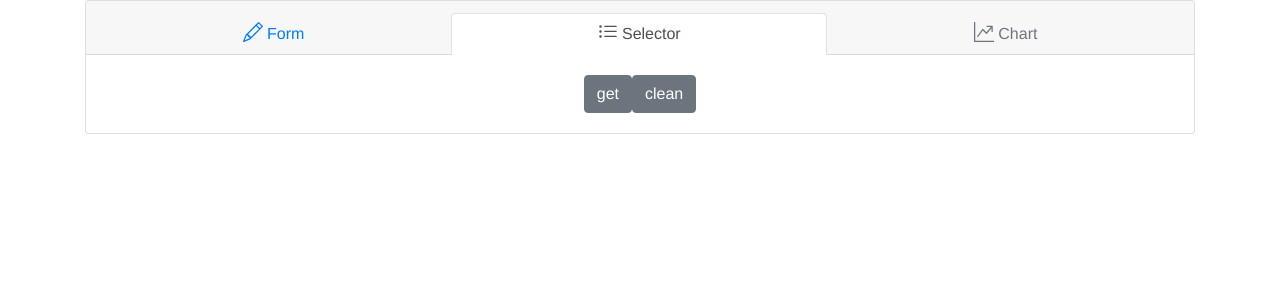
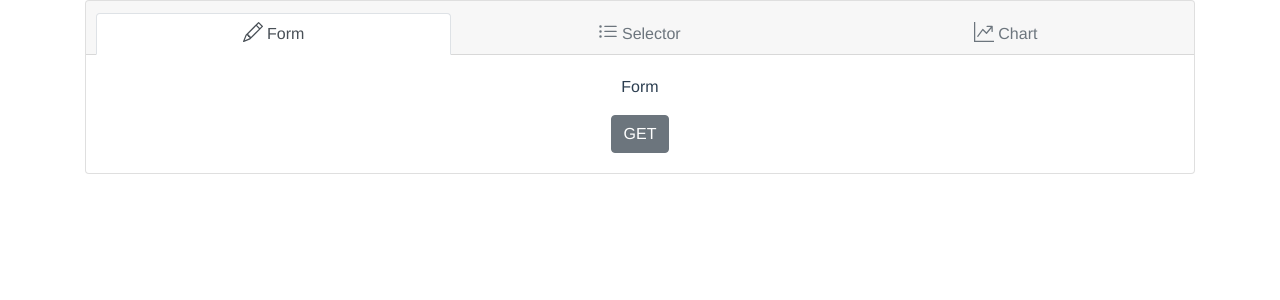
Before and after one commit to delongchen/cquptPointChart, a Vue app: page / in a window 1280 px wide. Shown: the top 300 px of the page. Built offline with nearby package versions, Linux system fonts and the light colour scheme.

Commit message:
解决异步请求问题

```diff
--- a/src/components/room_grade/PointChart.vue
+++ b/src/components/room_grade/PointChart.vue
@@ -52,13 +52,13 @@
             :fill="v.infos.color"
             :cx="sx(v.infos.vx)"
             :cy="sy(v.infos.vy)"
-            @mouseover="event => {event.target.style.fill = v.infos.grade}"
-            @mouseout="event => {event.target.style.fill = v.infos.color}"
+            @mouseleave="event => {event.target.style.fill = v.infos.color}"
+            @mouseenter="event => {event.target.style.fill = v.infos.grade}"
             v-show="grade_settings[v.infos.grade].show"
           >
             <b-popover
                 placement="auto"
-                no-fade="true"
+                no-fade
                 :target="`popover-${k}`"
                 triggers="hover">
               <template v-slot:title>{{ v.name }}</template>
--- a/src/components/room_grade/RoomForm.vue
+++ b/src/components/room_grade/RoomForm.vue
@@ -1,12 +1,24 @@
 <template>
   <div>
     <p>Form</p>
+    <b-button @click="getOne">GET</b-button>
   </div>
 </template>
 
 <script>
   export default {
-    name: "RoomForm"
+    name: "RoomForm",
+    data() {
+      return {
+
+      }
+    },
+    methods: {
+      async getOne() {
+        await this.$store.dispatch('parseRoomInfo', './new_data.json');
+        await this.$router.push('chart')
+      }
+    }
   }
 </script>
 
--- a/src/components/room_grade/RoomMain.vue
+++ b/src/components/room_grade/RoomMain.vue
@@ -4,22 +4,41 @@
 
       <b-card-header header-tag="nav">
         <b-nav card-header tabs fill>
-          <b-nav-item to="/form" exact exact-active-class="active"><BIconPencil /> Form</b-nav-item>
-          <b-nav-item to="/" exact exact-active-class="active"><BIconListUl /> Selector</b-nav-item>
+          <b-nav-item to="/" exact exact-active-class="active"><BIconPencil /> Form</b-nav-item>
+
+          <b-nav-item
+              id="se_bt"
+              to="/selector"
+              exact
+              exact-active-class="active"
+              :disabled="isEmpty"
+          >
+            <BIconListUl />
+            Selector
+            <b-popover
+                target="se_bt"
+                :disabled="!isEmpty"
+                triggers="hover"
+                placement="bottom">
+              <template v-slot:title>Nothing to show!</template>
+              move to <b>Form</b> to get one
+            </b-popover>
+          </b-nav-item>
+
           <b-nav-item
               id="chart_button"
               to="/chart"
               exact
               exact-active-class="active"
               :disabled="isEmpty"><BIconGraphUp /> Chart</b-nav-item>
-
           <b-popover
               target="chart_button"
               :disabled="!isEmpty"
               triggers="hover"
               placement="bottom">
             <template v-slot:title>Nothing to show!</template>
-            move to <b>Selector</b> choose one
+            <p>move to <b>Selector</b> choose one</p>
+            <p>or <b>Form</b> to get one</p>
           </b-popover>
         </b-nav>
       </b-card-header>
--- a/src/components/room_grade/RoomSelector.vue
+++ b/src/components/room_grade/RoomSelector.vue
@@ -8,7 +8,6 @@
           @click="setCurrent(k)"
       >{{ k }}: {{ v.title }}</b-list-group-item>
     </b-list-group>
-    <b-button @click="getOne">get</b-button>
     <b-button @click="clean">clean</b-button>
   </b-container>
 </template>
@@ -23,9 +22,6 @@
       ])
     },
     methods: {
-      getOne() {
-        this.$store.dispatch('parseRoomInfo', './new_data.json')
-      },
       setCurrent(k) {
         this.$store.commit('setCurrent', k);
         this.$router.push("chart");
--- a/src/router/index.js
+++ b/src/router/index.js
@@ -13,8 +13,8 @@ const routes = [
     path: '/',
     component: RoomMain,
     children: [
-      {path: '', component: RoomSelector},
-      {path: 'form', component: RoomForm},
+      {path: '', component: RoomForm},
+      {path: 'selector', component: RoomSelector},
       {path: 'chart', component: RoomChart}
     ]
   },
--- a/src/store/modules/room_store.js
+++ b/src/store/modules/room_store.js
@@ -20,15 +20,15 @@ export const roomStore = {
     }
   },
   actions: {
-    parseRoomInfo({commit, dispatch, state}, path) {
-      axios.get(path)
+    async parseRoomInfo({commit, dispatch, state}, path) {
+      await axios.get(path)
         .then(response => {
           commit('addRoomInfo', helper.transRoomInfo(response.data));
           commit('setCurrent', state.infoContainer.length - 1);
         })
         .catch(e => {
           dispatch('alertError', e)
-        })
+        });
     }
   },
   getters: {
```
